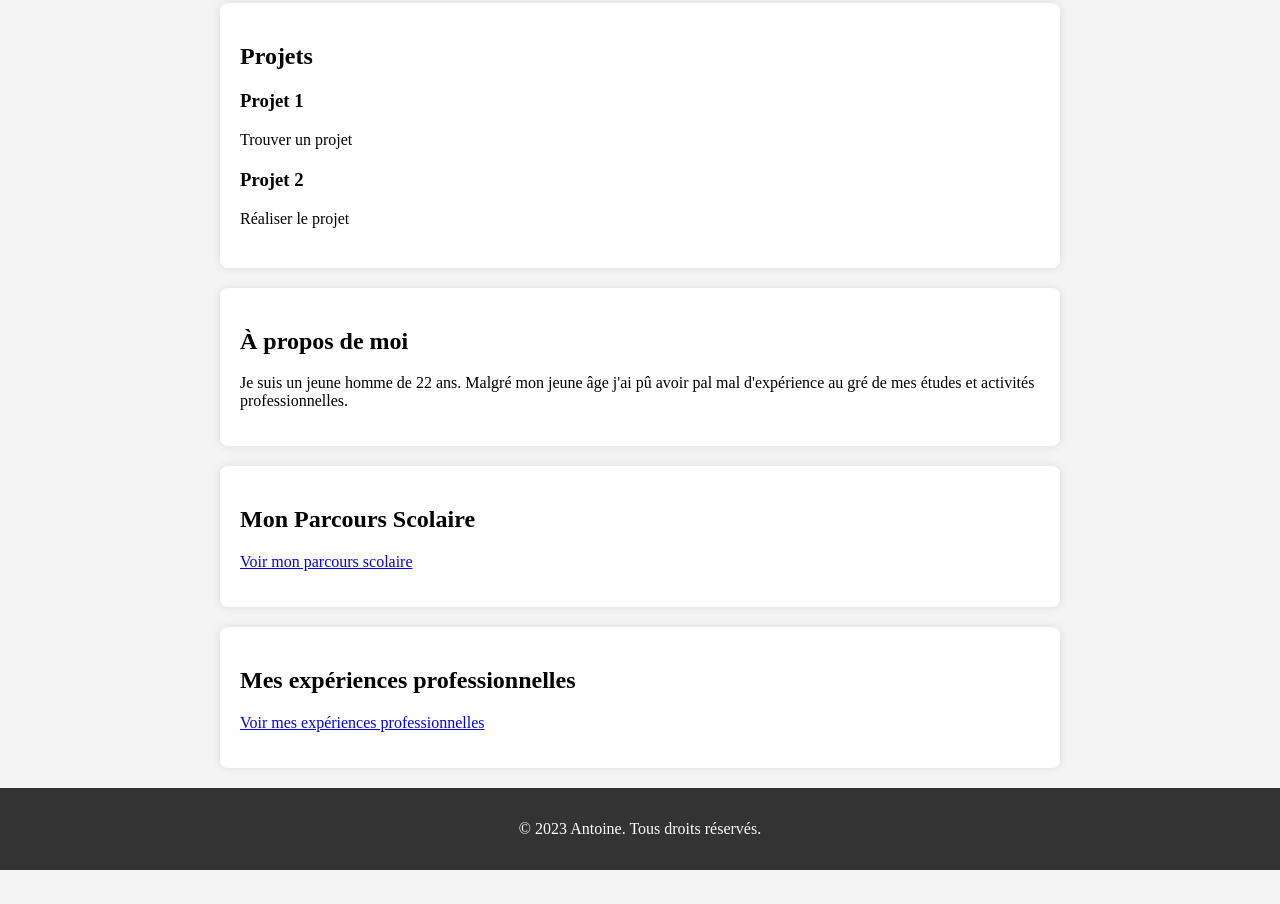
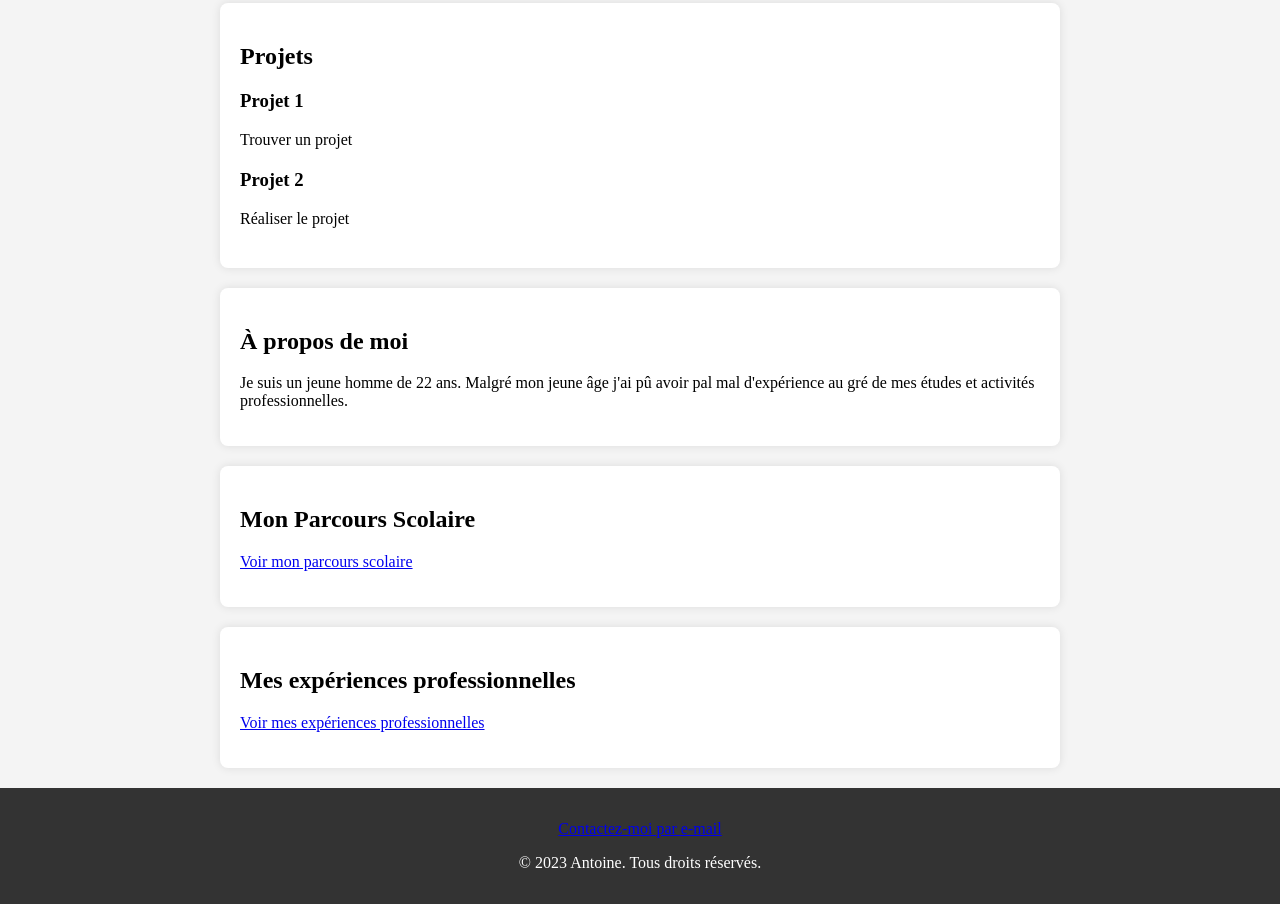
Before and after one commit to Zolicolor/AntoineBREVARDPortfolio, a plain HTML site: page docs/index.html in a window 1280 px wide. Shown: the part 261-1165 px from the top of the page. Before the commit the page ends 1131 px from the top, so only its background shows below. Drawn offline with Linux system fonts and the light colour scheme.

Commit message:
Update index.html

```diff
--- a/docs/index.html
+++ b/docs/index.html
@@ -58,6 +58,7 @@
 
 
     <footer>
+        <p><a href="mailto:antoinebrevard8@gmail.com">Contactez-moi par e-mail</a></p>
         <p>&copy; 2023 Antoine. Tous droits réservés.</p>
     </footer>
 </body>
```
